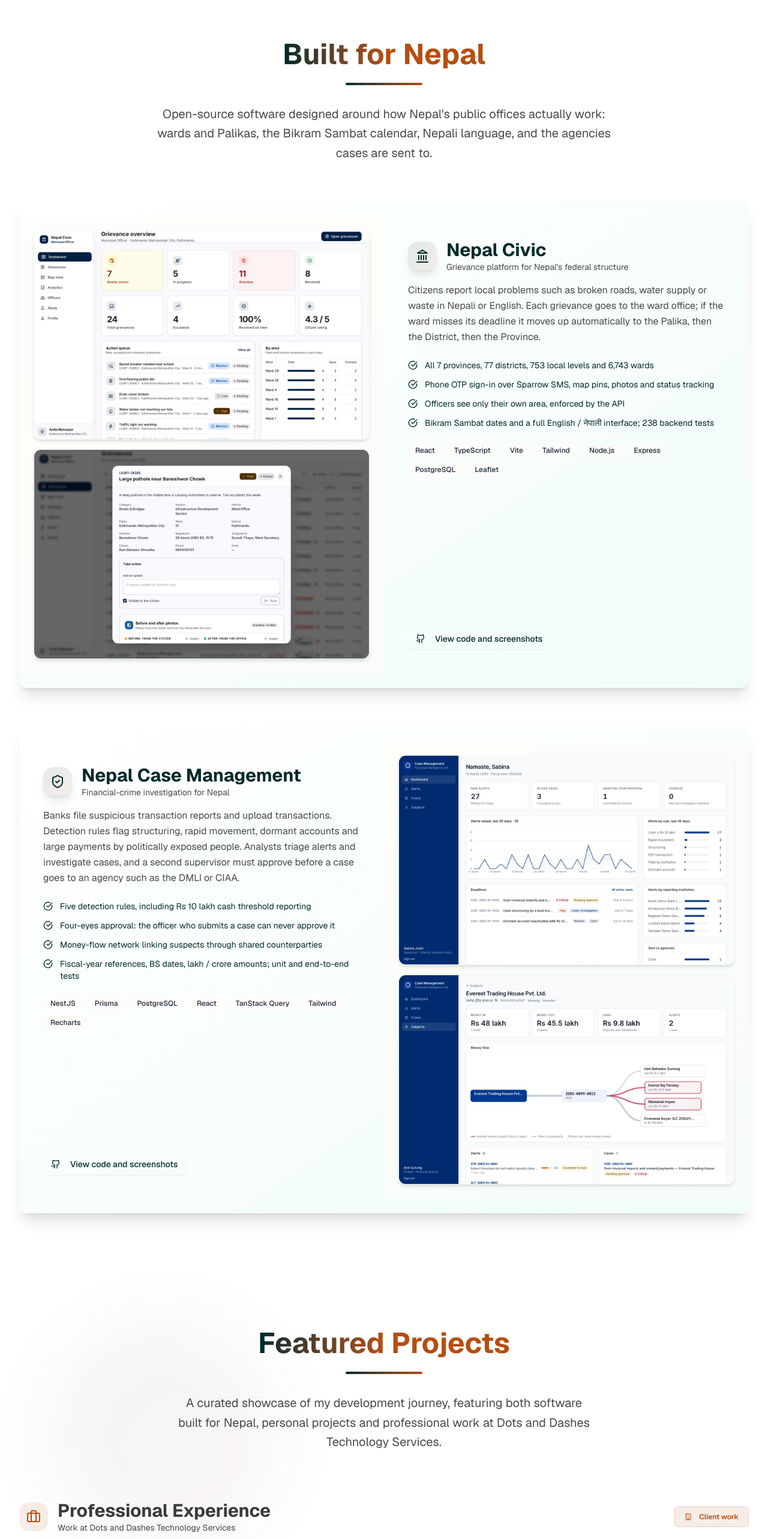
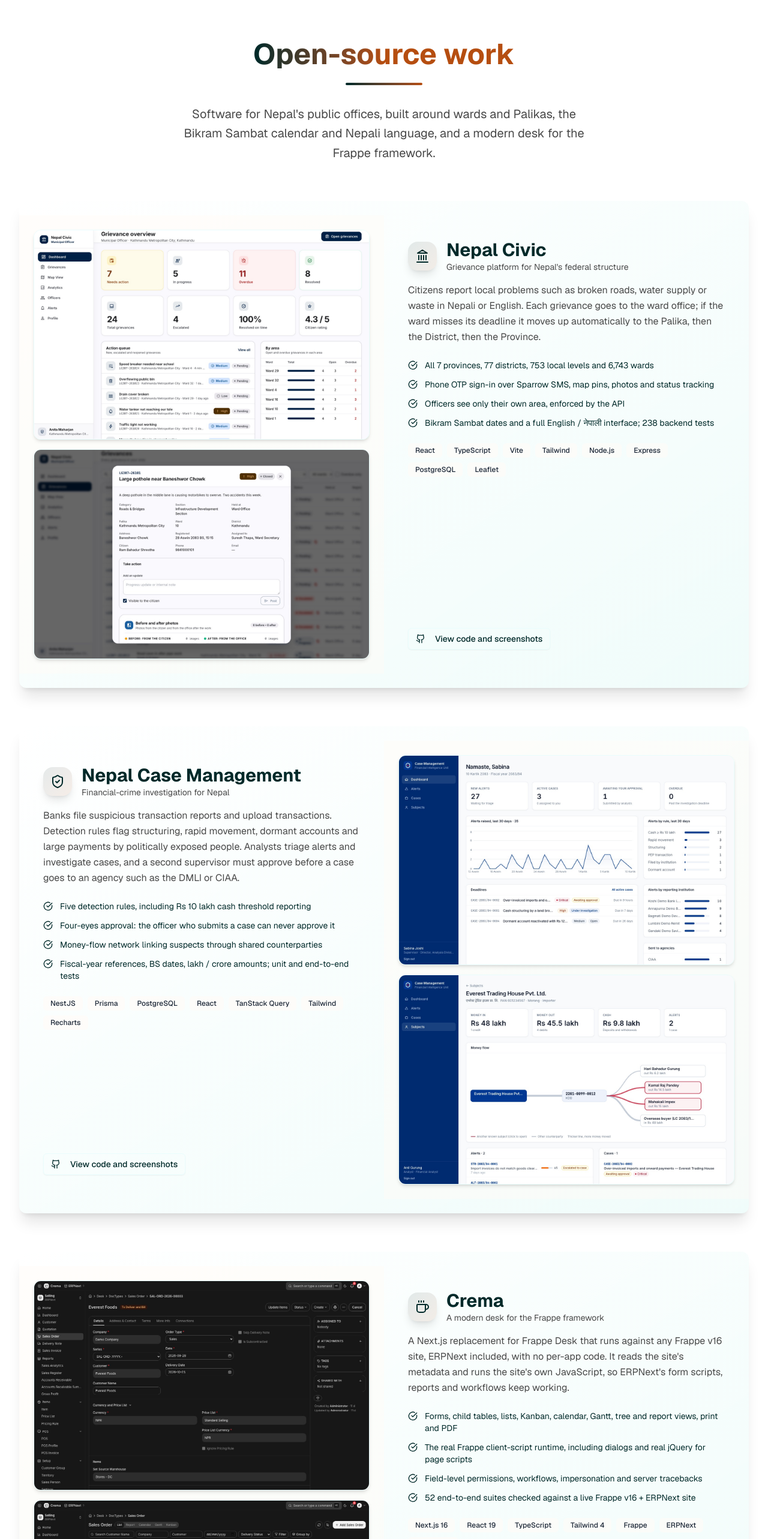
Before and after one commit to Ashutosh-Neupane/portfolio, a Next.js app: page / in a window 1280 px wide. Shown: the part 4890-7456 px from the top of the page at 60% size. Built offline with nearby package versions, Linux system fonts and the light colour scheme.

Commit message:
Feature Crema alongside the Nepal projects
Crema, the modern desk for the Frappe framework, is now public. It joins Nepal Civic and Nepal Case Management in the featured section, which is renamed from "Built for Nepal" to "Open-source work" so it fits all three.

```diff
--- a/components/featured-projects.tsx
+++ b/components/featured-projects.tsx
@@ -1,7 +1,7 @@
 import { Card } from "@/components/ui/card";
 import { Badge } from "@/components/ui/badge";
 import { Button } from "@/components/ui/button";
-import { CheckCircle, Github, Landmark, ShieldCheck } from "lucide-react";
+import { CheckCircle, Coffee, Github, Landmark, ShieldCheck } from "lucide-react";
 
 const featured = [
   {
@@ -42,6 +42,25 @@ const featured = [
     ],
     githubUrl: "https://github.com/Ashutosh-Neupane/nepal-case-management",
   },
+  {
+    title: "Crema",
+    tagline: "A modern desk for the Frappe framework",
+    icon: <Coffee className="h-6 w-6" />,
+    description:
+      "A Next.js replacement for Frappe Desk that runs against any Frappe v16 site, ERPNext included, with no per-app code. It reads the site's metadata and runs the site's own JavaScript, so ERPNext's form scripts, reports and workflows keep working.",
+    highlights: [
+      "Forms, child tables, lists, Kanban, calendar, Gantt, tree and report views, print and PDF",
+      "The real Frappe client-script runtime, including dialogs and real jQuery for page scripts",
+      "Field-level permissions, workflows, impersonation and server tracebacks",
+      "52 end-to-end suites checked against a live Frappe v16 + ERPNext site",
+    ],
+    technologies: ["Next.js 16", "React 19", "TypeScript", "Tailwind 4", "Frappe", "ERPNext", "Playwright"],
+    images: [
+      { src: "/projects/crema-form.jpg", alt: "Crema: ERPNext Sales Order form" },
+      { src: "/projects/crema-list.jpg", alt: "Crema: Sales Order list with filters" },
+    ],
+    githubUrl: "https://github.com/Ashutosh-Neupane/crema-desk",
+  },
 ];
 
 export function FeaturedProjects() {
@@ -51,13 +70,13 @@ export function FeaturedProjects() {
         <div className="text-center mb-16">
           <div className="inline-block animate-slide-up">
             <h2 className="text-4xl sm:text-5xl font-bold mb-6 bg-gradient-to-r from-primary via-secondary to-accent bg-clip-text text-transparent">
-              Built for Nepal
+              Open-source work
             </h2>
             <div className="h-1 w-32 bg-gradient-to-r from-primary to-secondary mx-auto rounded-full animate-expand" />
           </div>
           <p className="text-xl text-muted-foreground max-w-3xl mx-auto text-pretty mt-8 leading-relaxed">
-            Open-source software designed around how Nepal&apos;s public offices actually work: wards and Palikas,
-            the Bikram Sambat calendar, Nepali language, and the agencies cases are sent to.
+            Software for Nepal&apos;s public offices, built around wards and Palikas, the Bikram Sambat calendar and
+            Nepali language, and a modern desk for the Frappe framework.
           </p>
         </div>
 
```
Also changed, not shown: public/projects/crema-form.jpg (added), public/projects/crema-list.jpg (added).
